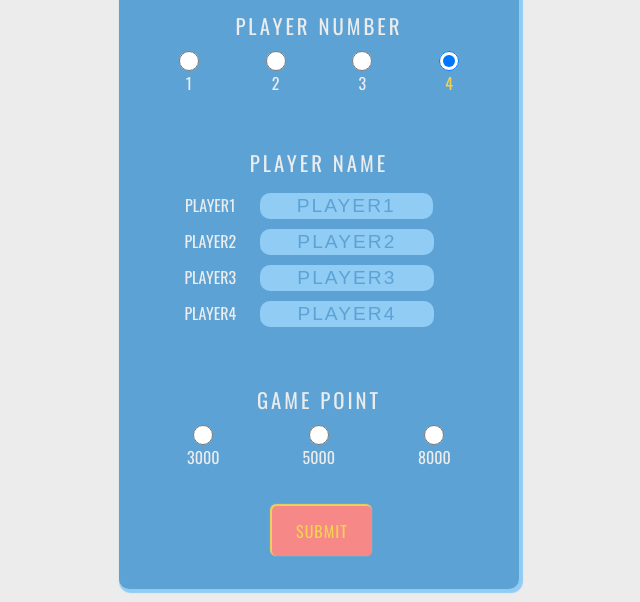
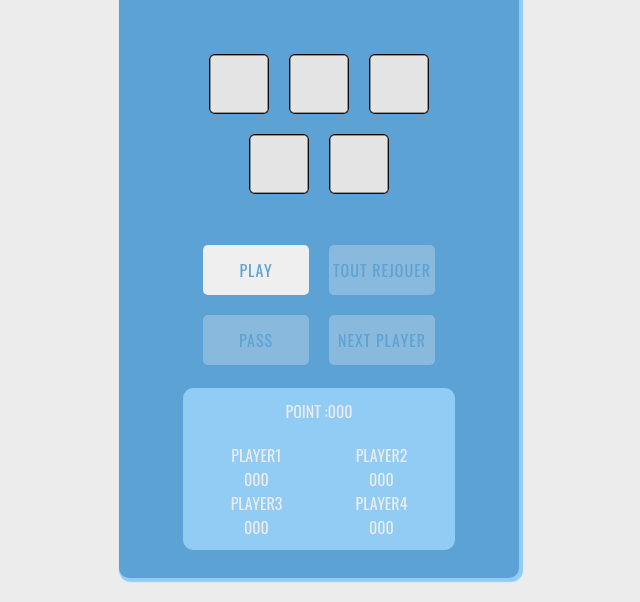
Before and after one commit to brunoSedan/5000Dice, a plain HTML site: page index.html in a window 1280 px wide. Both pictures are taken after a click on the input 639 px from the left and 726 px from the top of the page. Shown: the part 198-800 px from the top of the page, without its empty margins (321-961 px from the left). Drawn offline with Linux system fonts and the light colour scheme; a web font is replaced by a local one.

Commit message:
player display not finish

```diff
--- a/assets/style.scss
+++ b/assets/style.scss
@@ -119,7 +119,7 @@ body {
     }
     .disabled {
       background-color: #f78888;
-      display: read-only;
+
     }
 
     .inputlabel {
--- a/index.html
+++ b/index.html
@@ -129,6 +129,7 @@
               name="pointgame"
               class="pointradio"
               value="5000"
+              checked
             />
             <label for="pointgame" class="label">5000</label>
           </div>
@@ -180,13 +181,7 @@
           <div id="dice-counter" class="counter">000</div>
         </div>
 
-        <div class="player-ctn">
-          <span id="j1">Joueur 1: </span>
-          <div id="counter1" class="counter">000</div>
-
-          <span id="j2">Joueur 2: </span>
-          <div id="counter2" class="counter">000</div>
-        </div>
+        <div class="player-ctn"></div>
       </div>
     </div>
 
--- a/script.js
+++ b/script.js
@@ -1,26 +1,17 @@
 //***************-----------------VARIABLES---------------***************** */
 //****----------VARIABLE SETTINGS-----------**********/
 //*-----PLAYER NUMBER-------- *//
-const playInp1 = document.getElementById("1player");
-const playInp2 = document.getElementById("2player");
-const playInp3 = document.getElementById("3player");
-const playInp4 = document.getElementById("4player");
 const allplayInp = document.querySelectorAll(".radio-number");
 let numberPlayer;
 let newPlayers;
+let playerData = [];
 //**----PLAYER NAME-------**/
-const playName1 = document.getElementById("player1name");
-const playName2 = document.getElementById("player2name");
-const playName3 = document.getElementById("player3name");
-const playName4 = document.getElementById("player4name");
 const allPlayName = document.querySelectorAll(".inputname");
 //**-----GAME POINT------- **/
-const game3000 = document.getElementById("3000point");
-const game5000 = document.getElementById("5000point");
-const game8000 = document.getElementById("8000point");
 const gameRadiobtns = document.querySelectorAll(".pointradio");
 //*******-------BTN-------***** */
 const submitGame = document.getElementById("submitgame");
+const menuCtn = document.querySelector(".menu-ctn");
 ///********------END OF VARIABLE SETTINGS------ *******/
 
 //********---------SETTING SCRIPT---------------------- */
@@ -43,9 +34,7 @@ allplayInp.forEach((input) => {
   });
 });
 
-/**Player Name***/
-
-//**Game Point */
+/**Player Name error display***/
 
 //**Submit save plyer name and game point */
 submitGame.addEventListener("click", () => {
@@ -57,17 +46,24 @@ submitGame.addEventListener("click", () => {
       break;
     }
   }
+
   allPlayName.forEach((name) => {
     if (!name.classList.contains("disabled")) {
-      // console.log(name.value);
+      if (name.value.length > 8) {
+        console.log("probleme");
+      }
+
       if (name.value >= -1) {
-        console.log(name.placeholder);
+        playerData.push(name.placeholder);
       } else {
-        console.log(name.value);
+        playerData.push(name.value);
       }
     }
   });
-
+  playerDisplay();
+  playCtn.style.display = "grid";
+  menuCtn.style.display = "none";
+  console.log(playerData[1]);
   console.log(selectedGame);
 });
 
@@ -81,7 +77,8 @@ const counterplayer1 = document.getElementById("counter1");
 const counterplayer2 = document.getElementById("counter2");
 const j1Span = document.getElementById("j1");
 const j2Span = document.getElementById("j2");
-
+const playCtn = document.querySelector(".play-ctn");
+const playCtnName = document.querySelector(".player-ctn");
 //**---------BTN------------- */
 const playBtn = document.getElementById("first");
 const secondBtn = document.getElementById("second");
@@ -104,13 +101,25 @@ let roundctn = 1;
 
 ///***********--------GAME SCRIPT--------*********** */
 //***************--------DEPART DISPLAY-------------*********** */
-j1Span.style.color = "#f3d250";
+// j1Span.style.color = "#f3d250";
 playBtn.disabled = false;
 secondBtn.disabled = true;
 passBtn.disabled = true;
 nextBtn.disabled = true;
 
 let option1 = 0;
+//**********----------PLayer Display----------- */
+
+const playerDisplay = () => {
+  for (i = 0; i < playerData.length; i++) {
+    playCtnName.innerHTML += `
+    <span">${playerData[i]}</span>
+    <div id="counter+${playerData[i]}" class="counter">000</div>
+
+    `;
+  }
+};
+
 //***---------Bouton--------------- */
 secondBtn.addEventListener("click", () => {
   secondBtn.disabled = true;
```
